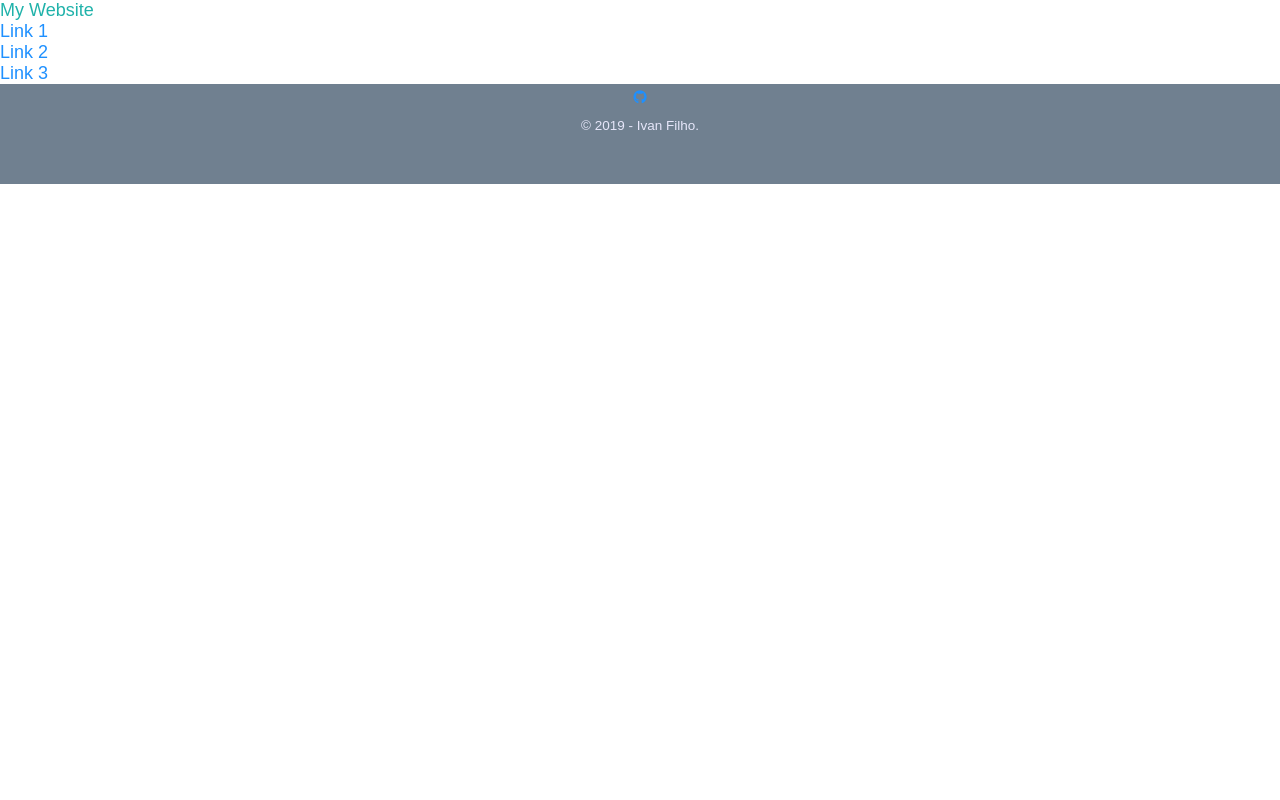
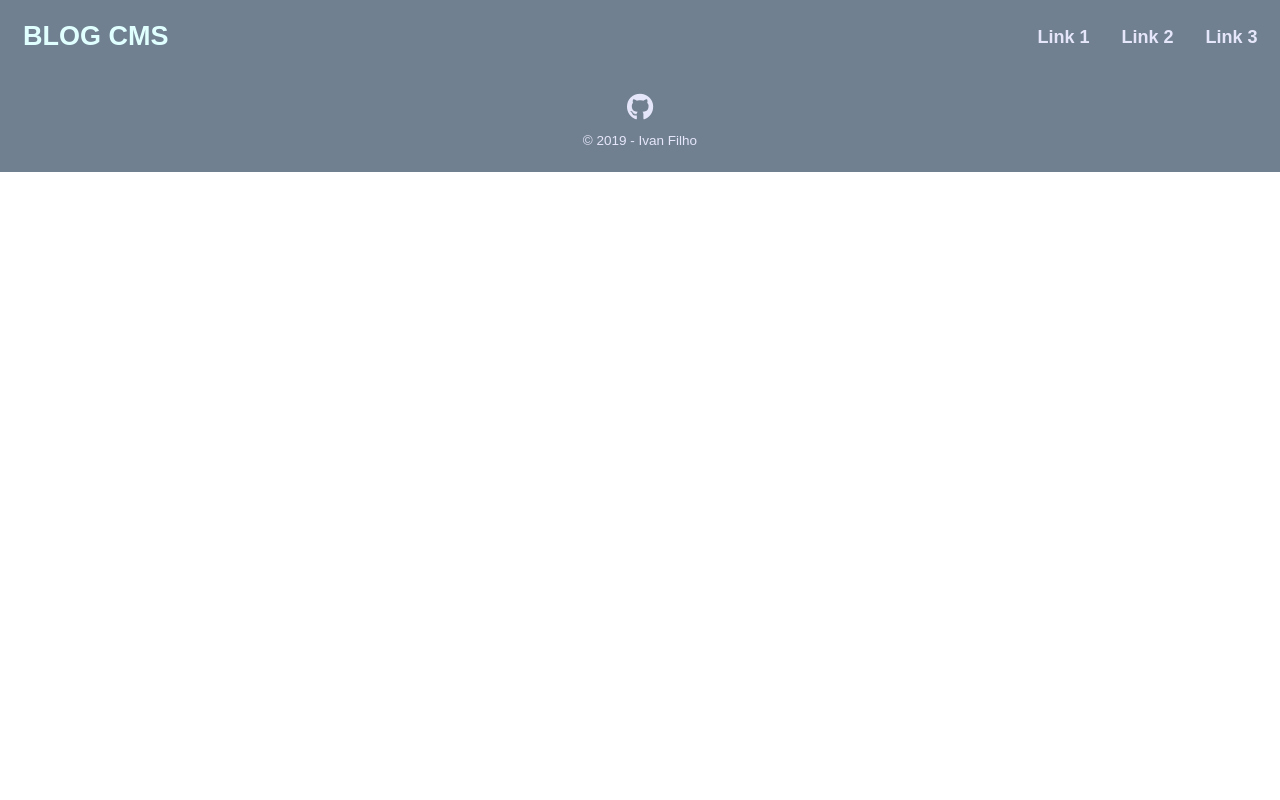
Before and after one commit to ivanfilho21/PHP_Tests, a PHP site: template object-oriented/blog-cms/template/parts/head-content.php in a window 1280 px wide. Run offline with PHP 8.4, Linux system fonts and the light colour scheme; the template is opened without the code that fills it, so the values that code supplies are empty.

Commit message:
Updated layout

```diff
--- a/object-oriented/blog-cms/index.php
+++ b/object-oriented/blog-cms/index.php
@@ -1,5 +1,6 @@
 <?php $pageTitle = "Home Page"; ?>
 <?php $pageDescription = "Blog CMS allows users to easily create and manage their own blog."; ?>
+<?php $additionalStyles = array(); ?>
 <?php require "template/page-top.php"; ?>
 
 <!-- Main Content -->
--- a/object-oriented/blog-cms/template/page-top.php
+++ b/object-oriented/blog-cms/template/page-top.php
@@ -1,6 +1,6 @@
 <?php
     # Root Path Constant
-    define("ROOT_PATH", "" . $_SERVER["DOCUMENT_ROOT"] . "/dev/php-tests/object-oriented/blog-cms");
+    define("ROOT_PATH", $_SERVER["DOCUMENT_ROOT"] . "/dev/php-tests/object-oriented/blog-cms");
 ?>
 <?php require ROOT_PATH . "/main.php"; ?>
 <!DOCTYPE html>
--- a/object-oriented/blog-cms/template/parts/footer.php
+++ b/object-oriented/blog-cms/template/parts/footer.php
@@ -1,6 +1,6 @@
 <footer class="footer">
 	<div class="links">
-		<a href="#"><i class="fab fa-github"></i></a>
+		<a href="https://github.com/ivanfilho21" target="GitHub Tab"><i class="fab fa-github"></i></a>
 	</div>
-    <p id="copyright">© 2019 - Ivan Filho.</p>
+    <p id="copyright">© 2019 - Ivan Filho</p>
 </footer>
--- a/object-oriented/blog-cms/template/parts/header.php
+++ b/object-oriented/blog-cms/template/parts/header.php
@@ -1,13 +1,15 @@
-<header>
+<header class="header">
     <!-- Logo -->
-    <a href="#">My Website</a>
+    <a class="logo"href="<?php echo $relPath . "index.php"; ?>">Blog CMS</a>
 
     <!-- navigation bar -->
-    <nav>
+    <nav class="top-navigation">
         <ul>
             <li><a href="#">Link 1</a></li>
             <li><a href="#">Link 2</a></li>
             <li><a href="#">Link 3</a></li>
         </ul>
     </nav>
+
+    <div class="clear-fix"></div>
 </header>
--- a/object-oriented/blog-cms/template/template.css
+++ b/object-oriented/blog-cms/template/template.css
@@ -4,13 +4,12 @@ form, label, input,
 ul, li, p, a, h1, h2, h3, h4, h5 {
     margin: 0;
     padding: 0;
+    font-family: sans-serif;
     box-sizing: border-box;
-	font-family: sans-serif;
 }
 
 html {
     font-size: 18px;
-	height: 100%;
 }
 
 ul {
@@ -52,6 +51,41 @@ h5 {
 /* End of Reset */
 
 /* Header */
+.header {
+    text-align: center;
+    padding-top: 1em;
+    padding-bottom: 1em;
+    background: slategray;
+    color: lavender;
+}
+
+.logo {
+    font-size: 1.5em;
+    font-weight: 700;
+    text-transform: uppercase;
+    padding: 0.1em;
+    color: lightcyan;
+}
+
+.logo:hover {
+    color: white;
+}
+
+.top-navigation {
+    margin-top: 1em;
+}
+
+.top-navigation li {
+    /*display: inline-block;*/
+    margin-top: 0.75em;
+}
+.top-navigation li a {
+    color: lavender;
+    font-weight: 700;
+}
+.top-navigation li a:hover {
+    color: white;
+}
 
 /* Footer */
 .footer {
@@ -62,6 +96,44 @@ h5 {
     font-size: 0.75em;
     height: 100px;
 }
+.links {
+    margin-top: 1em;
+}
+.fa-github {
+    text-align: center;
+    /*margin-top: 1em;*/
+    font-size: 2em;
+    color: lavender;
+}
+.fa-github:hover {
+    color: white;
+}
+
 #copyright {
     padding-top: 1em;
 }
+
+@media (min-width: 320px) {
+    /* Header */
+    .top-navigation li {
+        display: inline-block;
+        margin-left: 0.75em;
+        margin-right: 0.75em;
+    }
+}
+
+@media (min-width: 560px) {
+    /* Header */
+    .logo {
+        float: left;
+        margin: 0 0.75em;
+    }
+    .top-navigation {
+        float: right;
+        margin: 0 0.5em;
+    }
+    .top-navigation li {
+        margin-top: 0.5em;
+    }
+    .clear-fix { clear: both; }
+}
```
Also changed, not shown: object-oriented/blog-cms/auth/auth.css (+7 -9 lines). Lines whose indentation alone changed are shown as unchanged.
